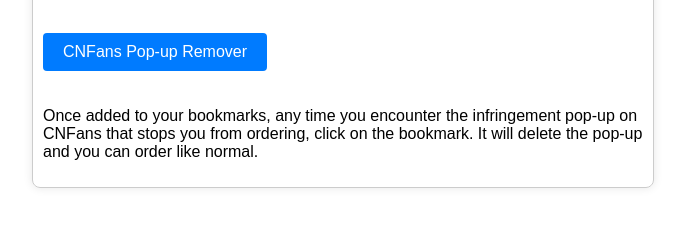
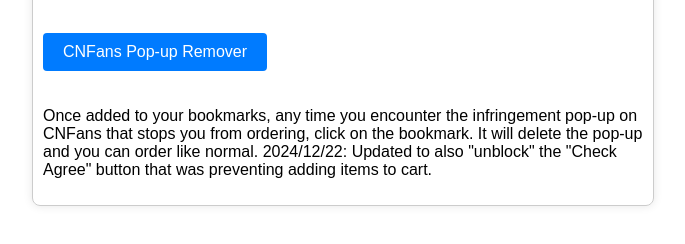
Before and after one commit to BSRFD/CNFansUnblocker, a plain HTML site: page index.html in a window 1280 px wide. Shown: the part 132-376 px from the top of the page, without its empty margins (297-982 px from the left). Drawn offline with Linux system fonts and the light colour scheme.

Commit message:
Update index.html

```diff
--- a/index.html
+++ b/index.html
@@ -33,6 +33,8 @@
     <p>Click on the blue button below and drag it to your bookmarks.</p>
     <a href="javascript:(function(){var modal=document.getElementById('keywords-modal');if(modal){modal.parentNode.removeChild(modal);}var agreeCheckbox=document.getElementById('agree');if(agreeCheckbox){agreeCheckbox.disabled=false;}})();
 " class="bookmarklet">CNFans Pop-up Remover</a>
-    <p>Once added to your bookmarks, any time you encounter the infringement pop-up on CNFans that stops you from ordering, click on the bookmark. It will delete the pop-up and you can order like normal.</p>
+    <p>Once added to your bookmarks, any time you encounter the infringement pop-up on CNFans that stops you from ordering, click on the bookmark. It will delete the pop-up and you can order like normal.
+
+    2024/12/22: Updated  to also "unblock" the "Check Agree" button that was preventing adding items to cart.</p>
 </body>
 </html>
```
